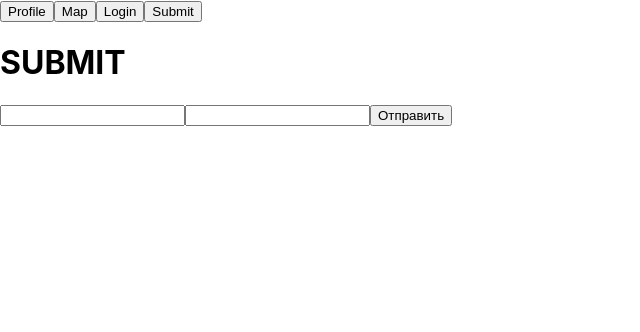
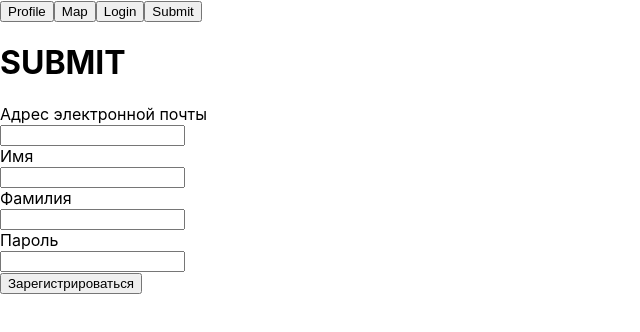
Before and after one commit to microlabig/loft-taxi, a React (Create React App) app: page / in a window 1280 px wide. Both pictures are taken after typing "Sample", "Sample123" into the empty fields and a click on the button "Submit". Shown: the top 332 px of the page, without its empty margins (0-640 px from the left). Built offline with nearby package versions, Linux system fonts and the light colour scheme.

Commit message:
Поправил код: исправил предупреждение при сабмите формы

```diff
--- a/src/App.js
+++ b/src/App.js
@@ -27,7 +27,7 @@ function App() {
 
   return (
     <div className="App">
-      <Header checkPage={checkPage}/>
+      <Header pagesList={Object.keys(PAGES)} checkPage={checkPage}/>
       {PAGES[page](setPage)}
     </div>
   );
--- a/src/components/header/index.jsx
+++ b/src/components/header/index.jsx
@@ -1,54 +1,25 @@
 import React, { Component } from 'react';
+import MenuButton from './../menu-buttons';
 
 export default class extends Component {
-    state = {
-        PAGES_LIST: [
-            {
-                id: 0, // для атрибута key
-                caption: 'profile' // для названия кнопки
-            },
-            {
-                id: 1,
-                caption: 'map'
-            },
-            {
-                id: 2,
-                caption: 'login'
-            },
-            {
-                id: 3,
-                caption: 'submit'
-            }
-        ]
-    }
 
     handleClick = (e) => this.props.checkPage(e.target.name);
 
     getButtons = () => {
-        return this.state.PAGES_LIST.map( page => {
-            if (page.hasOwnProperty('caption') && page.caption.length > 0) { // если существует поле caption и оно не пустое
-              return (
-                    <button
-                        name={page.caption}
-                        type="button"
-                        onClick={(e) => this.handleClick(e)}
-                        key={page.id}
-                    >
-                        {page.caption[0].toUpperCase() + page.caption.slice(1)}
-                    </button>
-                );
-            }
-            return null;
+        return this.props.pagesList.map( (page, index) => {
+            return <MenuButton
+                onClick={(e) => this.handleClick(e)}
+                page={page}
+                key={index}
+            />
         });
     }
 
     render() {
         return (
-            <>
-                <header>
-                    {this.getButtons()}
-                </header>
-            </>
+            <header>
+                {this.getButtons()}
+            </header>
         );
     }
 }
--- /dev/null
+++ b/src/components/menu-buttons/index.jsx
@@ -0,0 +1,13 @@
+import React from 'react';
+
+export default function(props) {
+    return (
+        <button
+            type="button"
+            name={props.page}
+            onClick={(e) => props.onClick(e)}
+        >
+            {props.page[0].toUpperCase() + props.page.slice(1)}
+        </button>
+    );
+}
--- a/src/pages/login/index.jsx
+++ b/src/pages/login/index.jsx
@@ -1,7 +1,8 @@
 import React, { Component } from 'react';
 
 export default class extends Component {
-    submitData = () => {
+    submitData = (e) => {
+        e.preventDefault();
         this.props.setPage('map');
     }
 
@@ -10,15 +11,19 @@ export default class extends Component {
             <>
                 <h1>LOGIN</h1>
                 <form name="formLogin">
+                    <div>
                         <label>
                             <input type="text" name="name"/>
                         </label>
                         <label>
                             <input type="password" name="password"/>
                         </label>
+                    </div>
+                    <div>
                         <label>
                             <button type="submit" name="submit" onClick={this.submitData}>Отправить</button>
                         </label>
+                    </div>
                 </form>
             </>
         );
--- a/src/pages/submit/index.jsx
+++ b/src/pages/submit/index.jsx
@@ -1,7 +1,8 @@
 import React, { Component } from 'react';
 
 export default class extends Component {
-    submitData = () => {
+    submitData = (e) => {
+        e.preventDefault();
         this.props.setPage('map');
     }
 
@@ -10,15 +11,29 @@ export default class extends Component {
             <>
                 <h1>SUBMIT</h1>
                 <form name="formRegister">
+                    <div>
                         <label>
+                            <div>Адрес электронной почты</div>
+                            <input type="email" name="email"/>
+                        </label>
+                        <label>
+                            <div>Имя</div>
                             <input type="text" name="name"/>
                         </label>
                         <label>
+                            <div>Фамилия</div>
+                            <input type="text" name="lasName"/>
+                        </label>
+                        <label>
+                            <div>Пароль</div>
                             <input type="password" name="password"/>
                         </label>
+                    </div>
+                    <div>
                         <label>
-                        <button type="submit" name="submit" onClick={this.submitData}>Отправить</button>
+                            <button type="submit" name="submit" onClick={this.submitData}>Зарегистрироваться</button>
                         </label>
+                    </div>
                 </form>
             </>
         );
```
Lines whose indentation alone changed are shown as unchanged.
